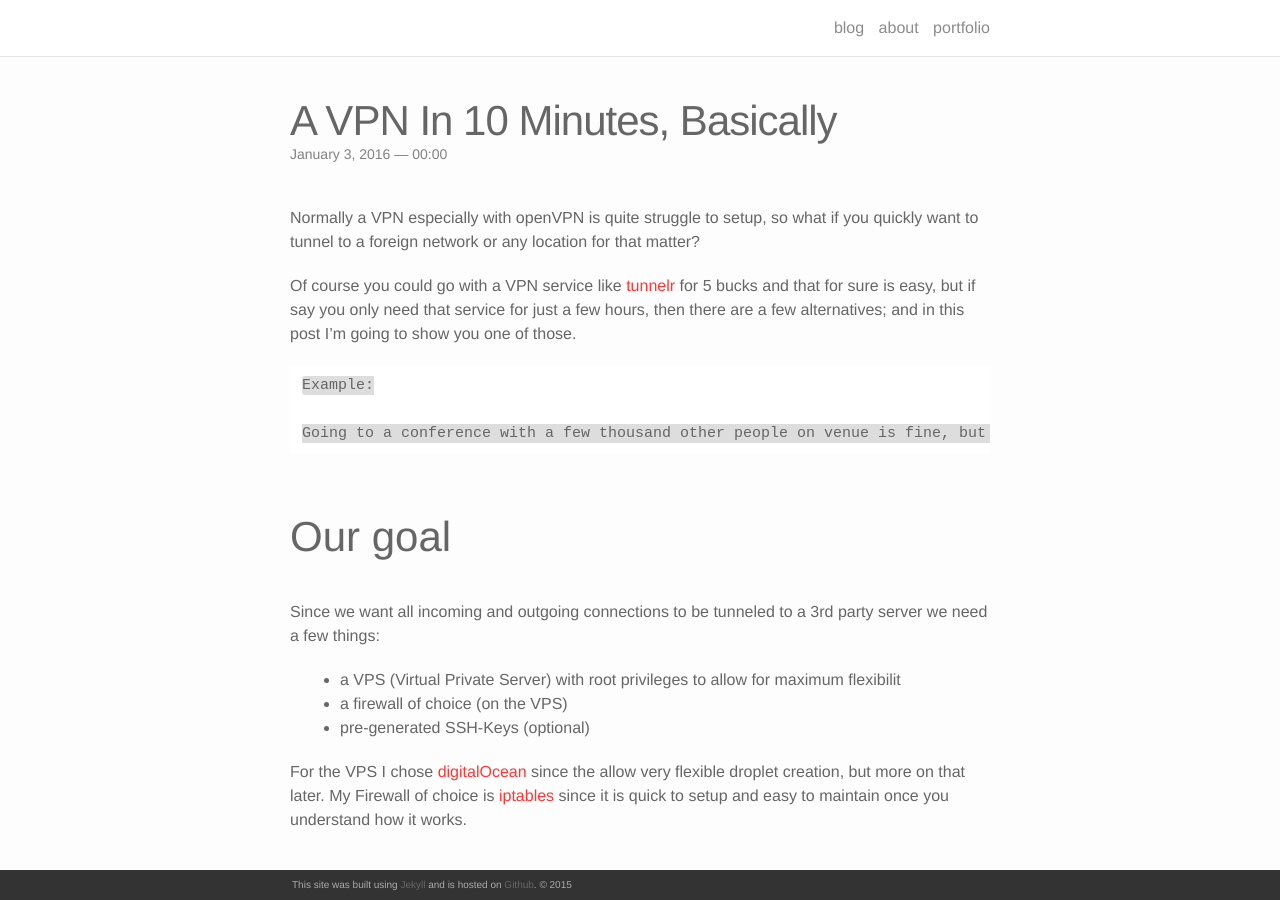
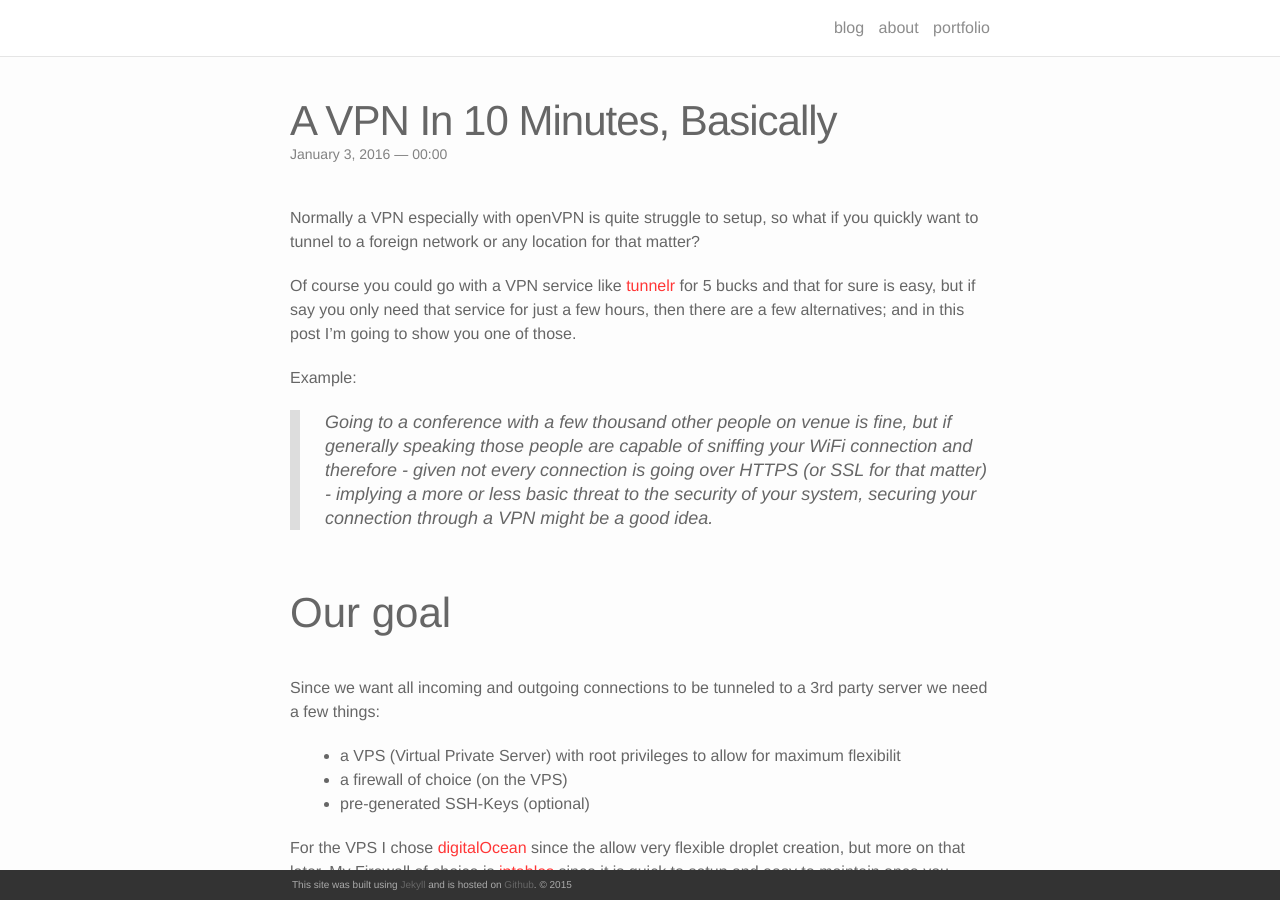
Before and after one commit to nilsology/nilsology.github.io, a Jekyll site: the page built from _posts/2016-01-03-10-minute-vpn.md, in a window 1280 px wide and 900 px high. Built offline with Jekyll 4.4.1, drawn with Linux system fonts in a browser that asks for light colours; nearby versions of some CDN libraries.

```diff
--- a/_posts/2016-01-03-10-minute-vpn.md
+++ b/_posts/2016-01-03-10-minute-vpn.md
@@ -8,9 +8,9 @@ Normally a VPN especially with openVPN is quite struggle to setup, so what if yo
 
 Of course you could go with a VPN service like [tunnelr](https://tunnelr.com) for 5 bucks and that for sure is easy, but if say you only need that service for just a few hours, then there are a few alternatives; and in this post I’m going to show you one of those.
 
-	Example:
+Example:
 
-	Going to a conference with a few thousand other people on venue is fine, but if generally speaking those people are capable of sniffing your WiFi connection and therefore - given not every connection is going over HTTPS (or SSL for that matter) - implying a more or less basic threat to the security of your system, securing your connection through a VPN might be a good idea.
+> Going to a conference with a few thousand other people on venue is fine, but if generally speaking those people are capable of sniffing your WiFi connection and therefore - given not every connection is going over HTTPS (or SSL for that matter) - implying a more or less basic threat to the security of your system, securing your connection through a VPN might be a good idea.
 
 ## Our goal
 
```
